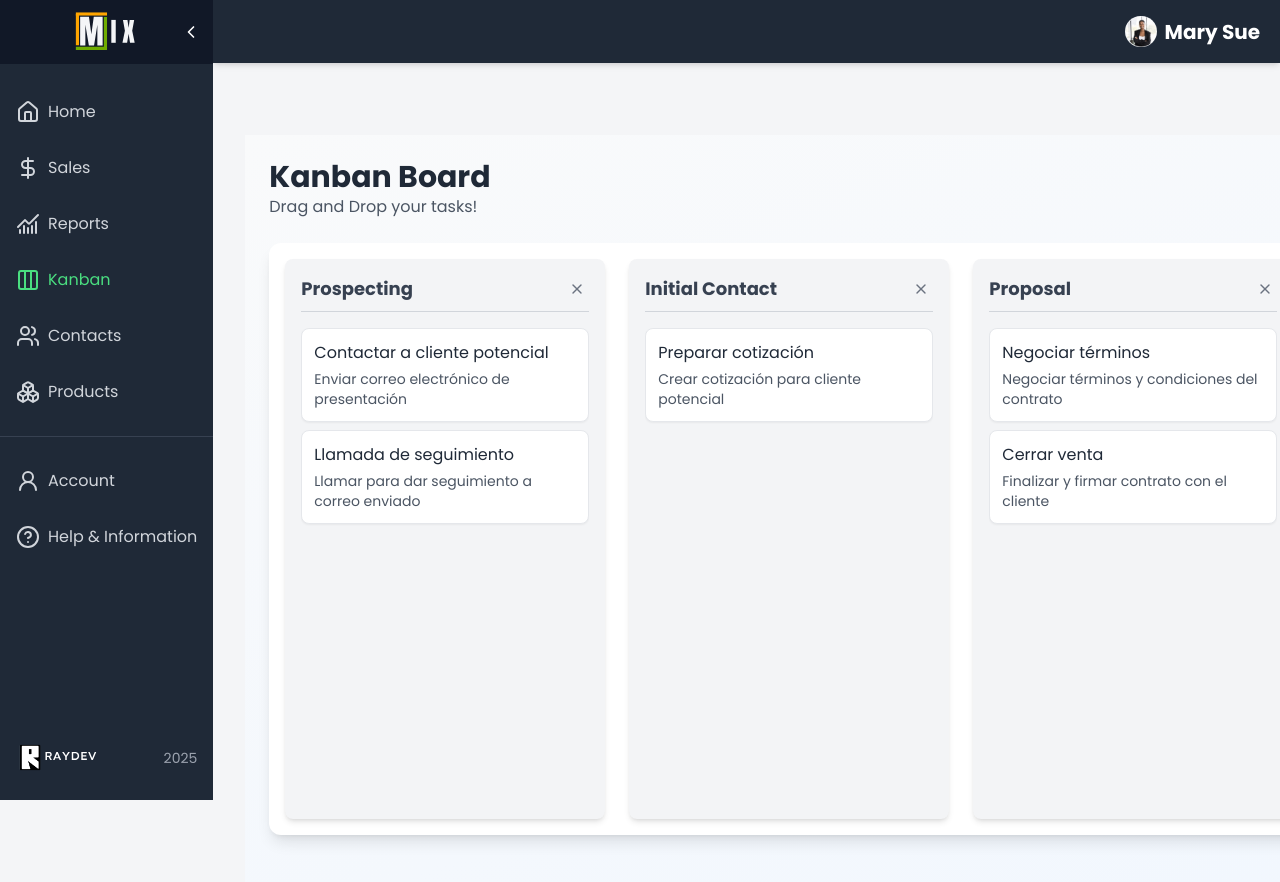
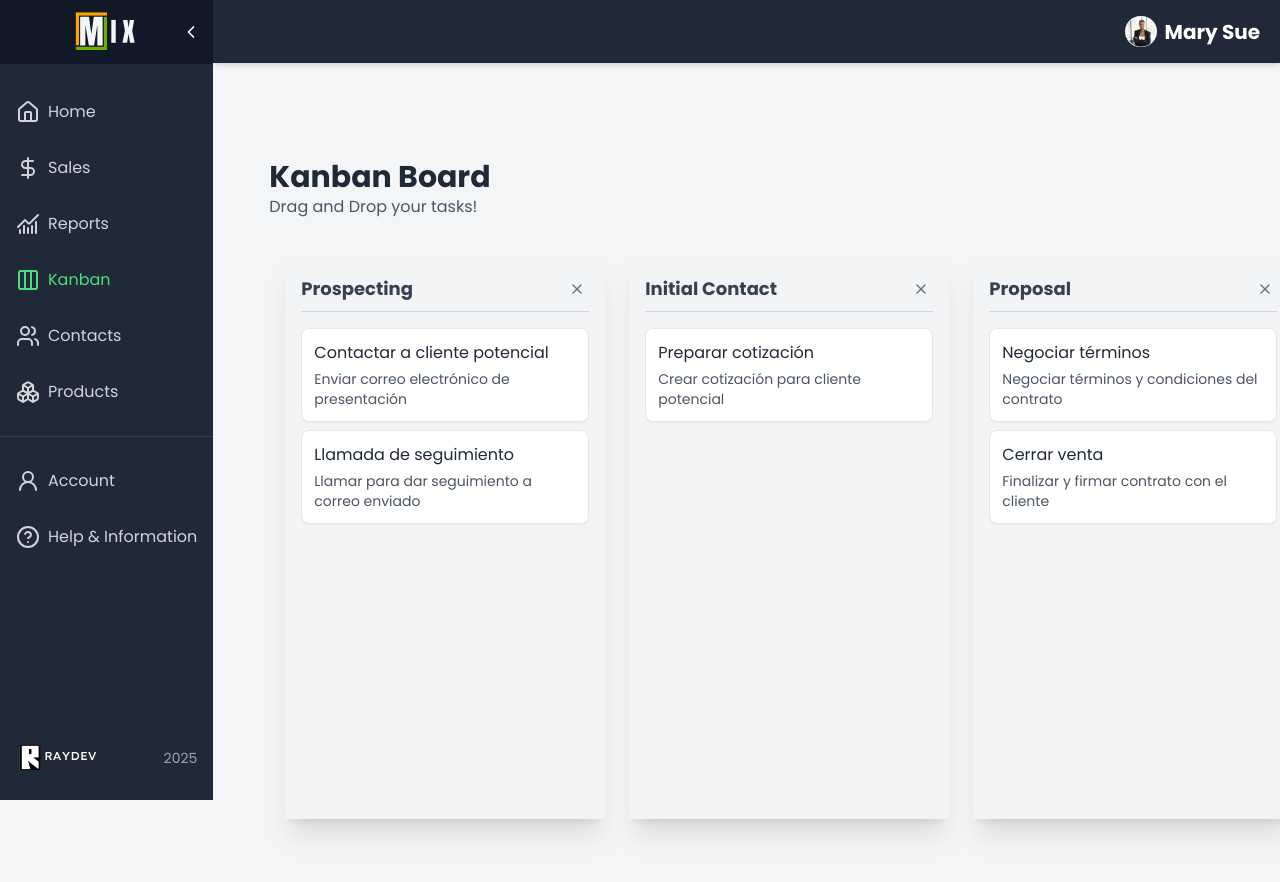
Before and after one commit to BlueE-05/MIX, a Next.js app in the folder MIX-Frontend/: page /crm/kanban in a window 1280 px wide. Shown: the top 882 px of the page. Built offline with nearby package versions, Linux system fonts and the light colour scheme.

Commit message:
Kanbam: Cambio de fondo | Sales: Arreglado el overflow

```diff
--- a/MIX-Frontend/src/app/crm/sales/page.tsx
+++ b/MIX-Frontend/src/app/crm/sales/page.tsx
@@ -92,7 +92,7 @@ export default function SalesPage() {
         </div>
 
         {/* Table Container */}
-        <div className="rounded-xl p-4 sm:p-6 overflow-x-auto">
+        <div className="rounded-xl p-4 sm:p-6 overflow-visible">
           <CustomTable headers={salesHeaders} data={salesData} color="#4209B0" /> {/*Aqui esta el color de la tabla*/}
         </div>
       </div>
--- a/MIX-Frontend/src/components/Kanban/Column.tsx
+++ b/MIX-Frontend/src/components/Kanban/Column.tsx
@@ -33,7 +33,7 @@ const Column: React.FC<ColumnProps> = ({
     // Añadir un ancho fijo o flexible según necesites. Width de KanbanBoardCSS era 325px
     // Height era 50vh, overflow-y auto
     <div
-      className="flex flex-col w-80 h-[70vh] bg-gray-100 p-4 rounded-lg shadow-md flex-shrink-0" // Estilos Tailwind para la columna
+      className="flex flex-col w-80 h-[70vh] bg-gray-100 p-4 rounded-lgflex-shrink-0 shadow-xl " // Estilos Tailwind para la columna
       onDrop={(e) => onDrop(e, title)}
       onDragOver={onDragOver}
     >
--- a/MIX-Frontend/src/components/Kanban/KanbanBoard.tsx
+++ b/MIX-Frontend/src/components/Kanban/KanbanBoard.tsx
@@ -95,7 +95,7 @@ const KanbanBoard: React.FC = () => {
   }, []);
 
   return (
-    <div className="min-h-screen bg-gradient-to-br from-gray-50 to-blue-50 p-4 sm:p-6">
+    <div className="min-h-screen p-4 sm:p-6">
       <div className="max-w-full mx-auto">
         {/* Header */}
         <div className="flex flex-col sm:flex-row justify-between items-start sm:items-center gap-4 mb-6">
@@ -107,14 +107,14 @@ const KanbanBoard: React.FC = () => {
         </div>
 
         {/* Board Container (usando CSS para flex layout base) */}
-        <div className="kanban-board bg-white rounded-xl shadow-lg p-4 sm:p-6 overflow-x-auto">
+        <div className="kanban-board rounded-xl p-4 sm:p-6 overflow-visible">
           {/* Usar grid aquí podría ser menos flexible para drag and drop entre listas largas,
               flexbox (como en KanbanBoard.css) podría ser más natural.
               Ajusta según tus preferencias visuales/funcionales.
               Si usas el CSS original, quita las clases de grid.
           */}
           {/* <div className="grid grid-cols-1 md:grid-cols-3 gap-6 min-w-[800px]"> */}
-          <div className="flex gap-6 min-w-[800px]"> {/* Usando flex y gap */}
+          <div className="flex gap-6 min-w-[800px"> {/* Usando flex y gap */}
             {Object.keys(columns).map(columnName => (
               <Column
                 key={columnName}
--- a/MIX-Frontend/src/components/Tables/CustomTable.tsx
+++ b/MIX-Frontend/src/components/Tables/CustomTable.tsx
@@ -12,7 +12,7 @@ interface CustomTableProps {
 const CustomTable = ({ headers, data, color = "#FFFFFF", includeSearch = true }: CustomTableProps) => {
     return (
         <div className="flex flex-col w-full">
-            <div className="overflow-x-auto">
+            <div className="overflow-visible">
                 <div className="inline-block min-w-full py-2">
                     <div className="overflow-hidden">
                         {/** Buscador **/}
```
